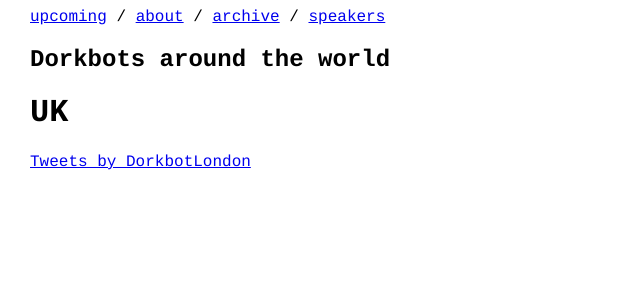
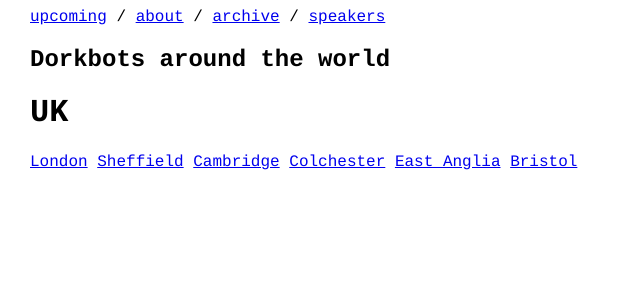
Before and after one commit to dorkbotlondon/dorkbotlondon.github.io, a Jekyll site: the page built from world.html, in a window 1280 px wide. Shown: the top 300 px of the page, without its empty margins (0-640 px from the left). Built offline with Jekyll 4.4.1, drawn with Linux system fonts in a browser that asks for light colours; Markdown is read by kramdown in place of the engine named in the settings; comment, search, counter and statistics services are not loaded.

Commit message:
Update world.html

```diff
--- a/world.html
+++ b/world.html
@@ -6,4 +6,14 @@ permalink: /credits/
 
 <h1>UK</h1>
 
-  <a class="twitter-timeline" data-tweet-limit="1" data-width="260" data-height="200" href="https://twitter.com/DorkbotLondon?ref_src=twsrc%5Etfw">Tweets by DorkbotLondon</a> <script async src="https://platform.twitter.com/widgets.js" charset="utf-8"></script>
+  <a class="twitter-timeline" data-tweet-limit="1" data-width="260" data-height="200" href="https://twitter.com/DorkbotLondon?ref_src=twsrc%5Etfw">London</a> <script async src="https://platform.twitter.com/widgets.js" charset="utf-8"></script>
+
+  <a class="twitter-timeline" data-tweet-limit="1" data-width="260" data-height="200" href="https://twitter.com/dorkbotsheff?ref_src=twsrc%5Etfw">Sheffield</a> <script async src="https://platform.twitter.com/widgets.js" charset="utf-8"></script>
+
+  <a class="twitter-timeline" data-tweet-limit="1" data-width="260" data-height="200" href="https://twitter.com/dorkbotcam?ref_src=twsrc%5Etfw">Cambridge</a> <script async src="https://platform.twitter.com/widgets.js" charset="utf-8"></script>
+
+  <a class="twitter-timeline" data-tweet-limit="1" data-width="260" data-height="200" href="https://twitter.com/Dorkbot_Col?ref_src=twsrc%5Etfw">Colchester</a> <script async src="https://platform.twitter.com/widgets.js" charset="utf-8"></script>
+
+  <a class="twitter-timeline" data-tweet-limit="1" data-width="260" data-height="200" href="https://twitter.com/dorkbotanglia?ref_src=twsrc%5Etfw">East Anglia</a> <script async src="https://platform.twitter.com/widgets.js" charset="utf-8"></script>
+
+  <a class="twitter-timeline" data-tweet-limit="1" data-width="260" data-height="200" href="https://twitter.com/dorkbotbristol?ref_src=twsrc%5Etfw">Bristol</a> <script async src="https://platform.twitter.com/widgets.js" charset="utf-8"></script>
```
